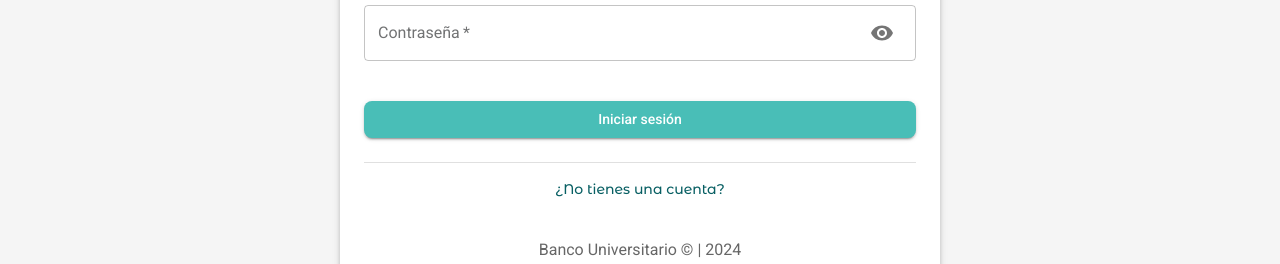
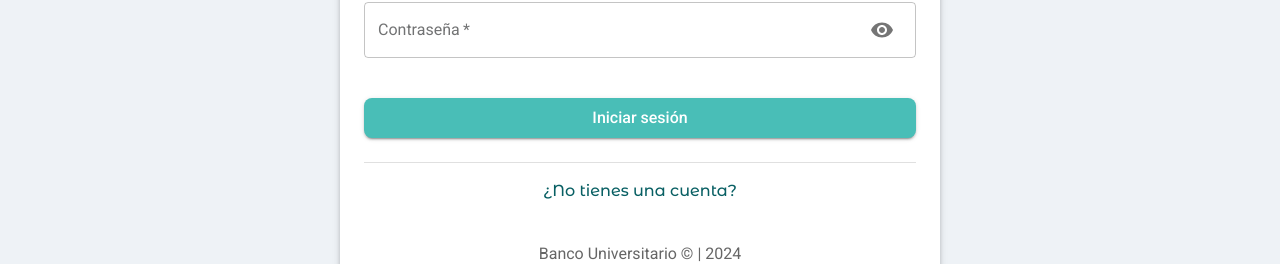
Before and after one commit to 3rnestocs/banco, a React (Create React App) app: page /#/login in a window 1280 px wide. Shown: the part 531-795 px from the top of the page. Built offline with nearby package versions, Linux system fonts and the light colour scheme.

Commit message:
UI fixes and button font size.

```diff
--- a/src/routes/login/Login.js
+++ b/src/routes/login/Login.js
@@ -36,14 +36,14 @@ const Login = () => {
           display: 'flex', // Flexbox for centering
           justifyContent: 'center', // Center horizontally
           alignItems: 'center', // Center vertically
-          backgroundColor: '#f5f5f5', // Optional background color for the whole page
+          backgroundColor: '#EEF2F6', // Optional background color for the whole page
         }}
       >
         <Container
           maxWidth="sm"
           sx={{
             mt: 8,
-            p: 4,
+            p: 6,
             boxShadow: 3,
             borderRadius: 2,
             backgroundColor: '#fff',
--- a/src/theme.js
+++ b/src/theme.js
@@ -34,6 +34,7 @@ const theme = createTheme({
 				root: {
 					borderRadius: '8px', // Optional: You can customize this
 					textTransform: 'none', // Optional: To remove uppercase styling
+					fontSize: '1em', // Optional: Adjust button font size
 				},
 				// Button with background (primary button)
 				containedPrimary: {
```
